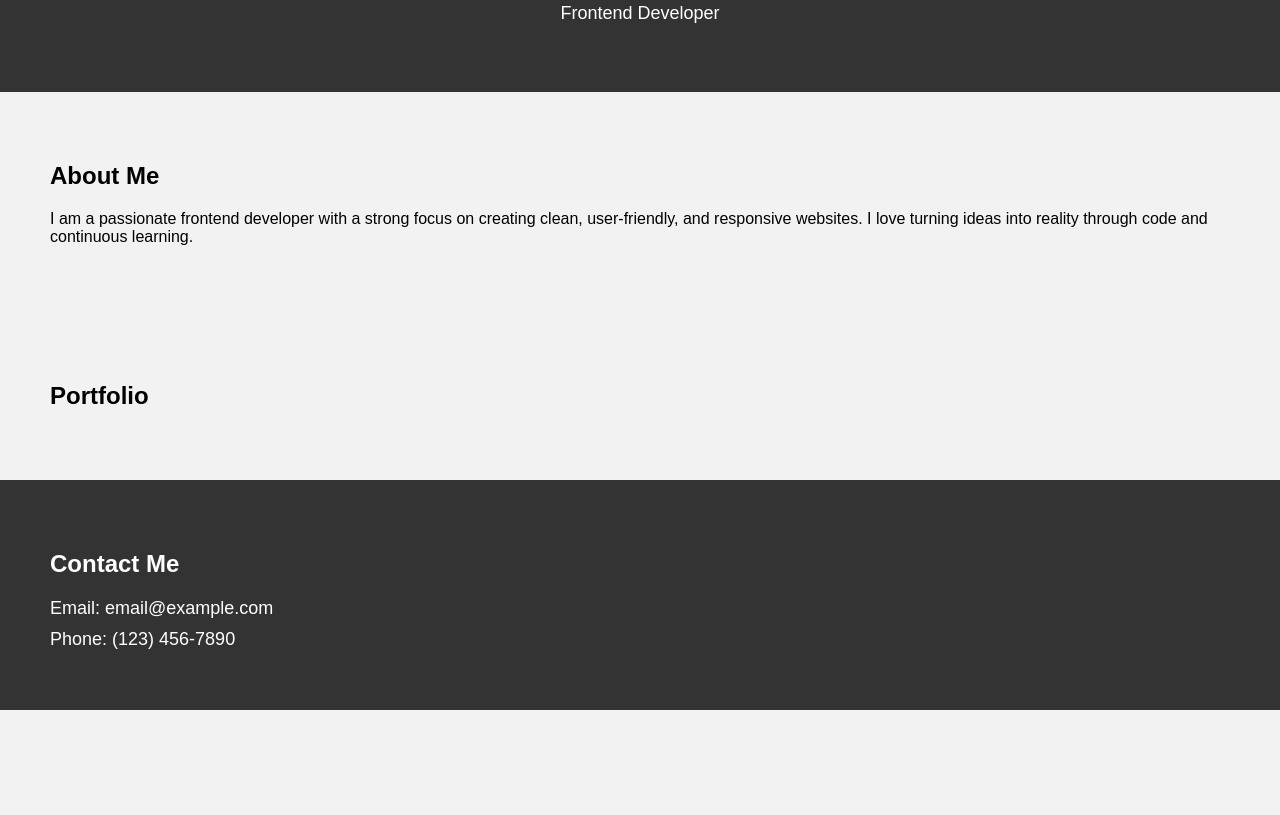
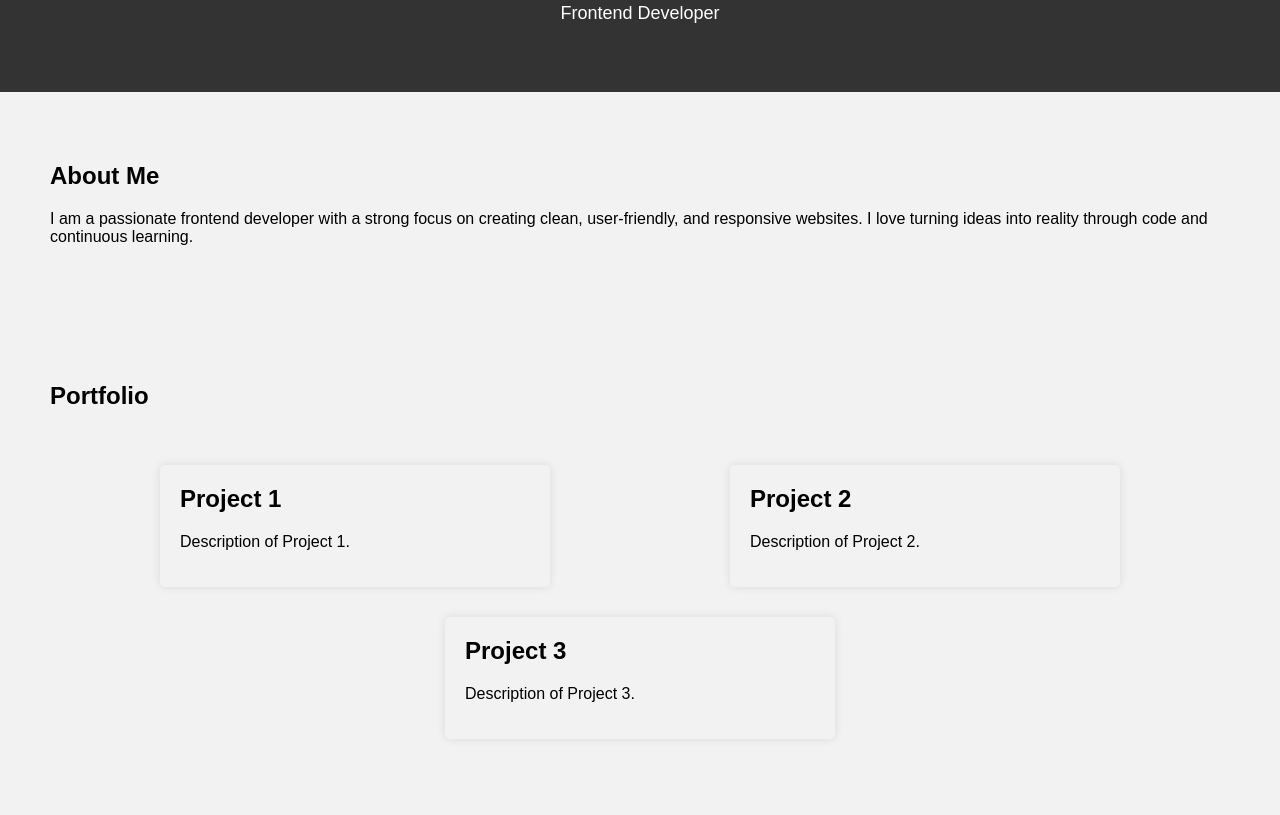
Before and after one commit to saurabhsaud/saurabhsaud.github.io, a plain HTML site: page portfolio.html in a window 1280 px wide. Shown: the part 137-952 px from the top of the page. Before the commit the page ends 847 px from the top, so only its background shows below. Drawn offline with Linux system fonts and the light colour scheme.

Commit message:
Update portfolio.html

```diff
--- a/portfolio.html
+++ b/portfolio.html
@@ -56,6 +56,25 @@ section#contact p {
   font-size: 18px;
   margin: 10px 0;
 }
+    .portfolio-container {
+      display: flex;
+      flex-wrap: wrap;
+      justify-content: space-around;
+      padding: 20px;
+    }
+
+    .portfolio-item {
+      background-color: #f2f2f2;
+      border-radius: 5px;
+      box-shadow: 0px 0px 10px rgba(0, 0, 0, 0.1);
+      margin: 15px;
+      padding: 20px;
+      width: calc(33.33% - 30px);
+    }
+
+    .portfolio-item h2 {
+      margin-top: 0;
+    }
 </style>
 </head>
 <body>
@@ -71,6 +90,20 @@ section#contact p {
     <h2>Portfolio</h2>
     <div class="projects">
       <!-- Your projects here -->
+          <div class="portfolio-container">
+        <div class="portfolio-item">
+          <h2>Project 1</h2>
+          <p>Description of Project 1.</p>
+        </div>
+        <div class="portfolio-item">
+          <h2>Project 2</h2>
+          <p>Description of Project 2.</p>
+        </div>
+        <div class="portfolio-item">
+          <h2>Project 3</h2>
+          <p>Description of Project 3.</p>
+        </div>
+      </div>
     </div>
   </section>
   <section id="contact">
```
